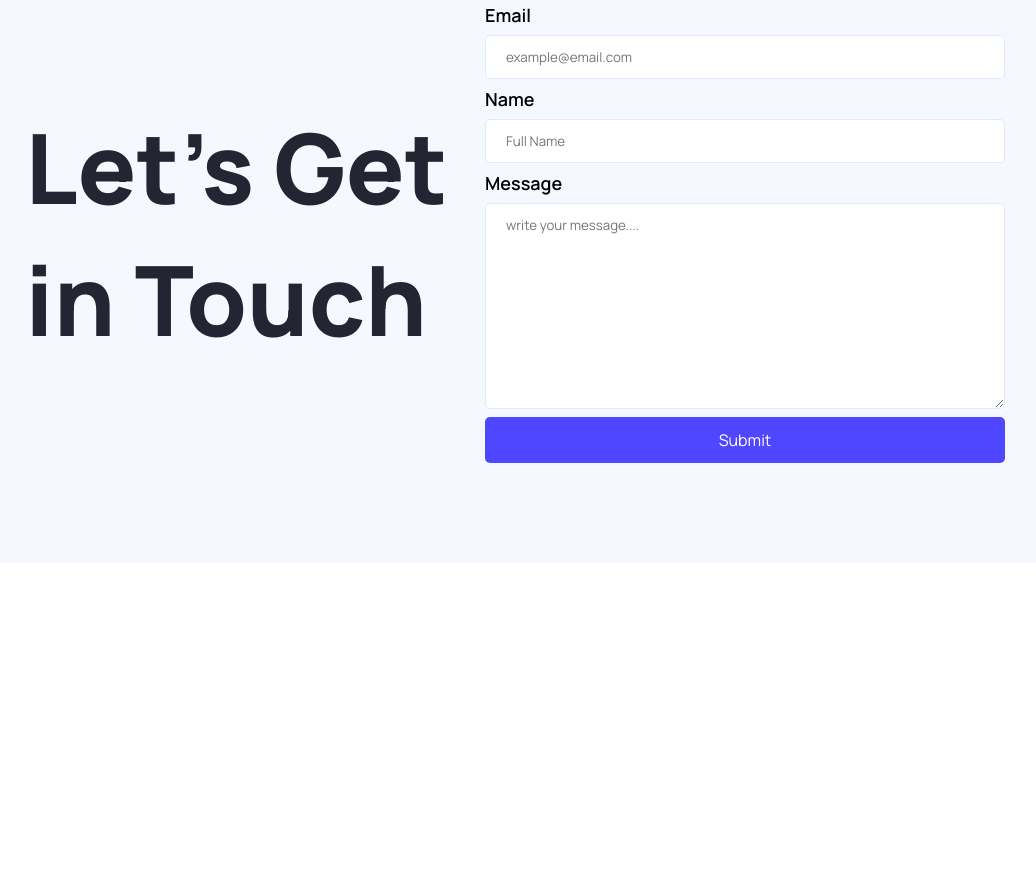
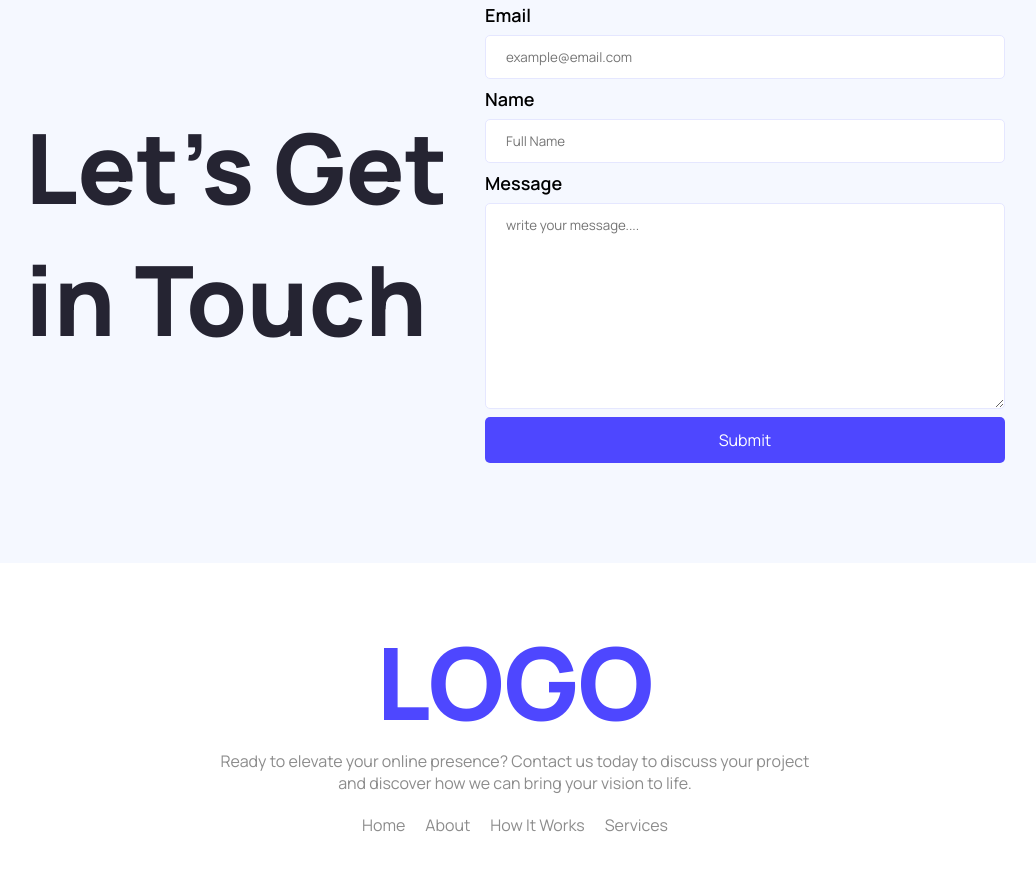
Before and after one commit to ZahidHasan71/PH_Assignment_1, a plain HTML site: page index.html in a window 1280 px wide. Shown: the part 3271-4141 px from the top of the page, without its empty margins (125-1161 px from the left). Before the commit the page ends 3834 px from the top, so only its background shows below. Drawn offline with Linux system fonts and the light colour scheme.

Commit message:
footer part complete

```diff
--- a/index.html
+++ b/index.html
@@ -134,7 +134,15 @@
         </section>
     </main>
     <footer>
-
+        <h1 class="footer-logo">LOGO</h1>
+        <p class="footer-description">Ready to elevate your online presence? Contact us today to discuss your project and discover how we can bring your
+        vision to life.</p>
+        <div class="footer-links">
+            <a href="">Home</a>
+            <a href="">About</a>
+            <a href="">How It Works</a>
+            <a href="">Services</a>
+        </div>
     </footer>
 </body>
 </html>
--- a/styles/style.css
+++ b/styles/style.css
@@ -190,3 +190,30 @@ main{
     border: 1px solid #E5E7FF;
     width: 520px;
 }
+
+
+footer{
+    padding: 50px 150px;
+    text-align: center;
+}
+.footer-logo{
+    font-size: 100px;
+    font-weight: 800;
+    color: #4E47FF;
+}
+.footer-description{
+    margin: 20px 0;
+    max-width: 600px;
+    margin: 0 auto;
+    color: #8C8C8C;
+}
+.footer-links{
+    display: flex;
+    justify-content: center;
+    gap: 20px;
+}
+.footer-links a{
+    text-decoration: none;
+    color: #8C8C8C;
+    margin-top: 20px;
+}
```
